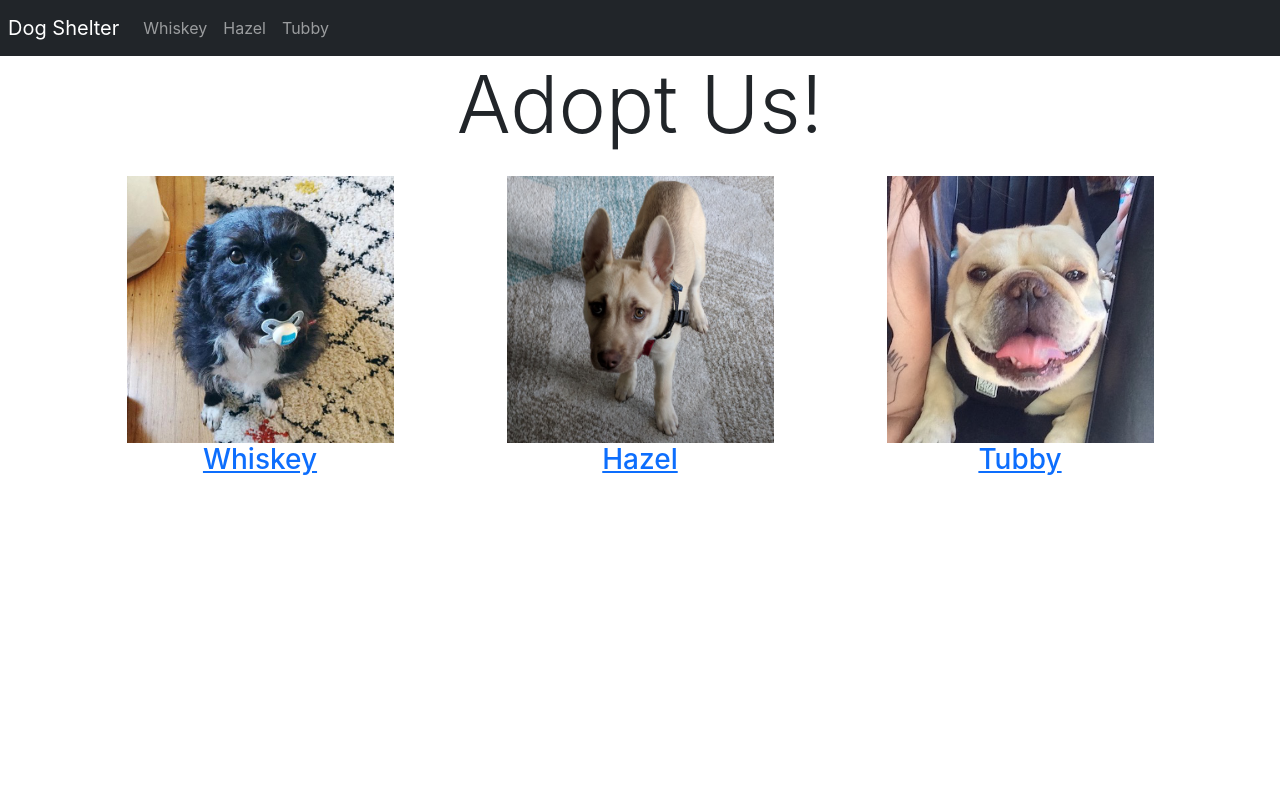
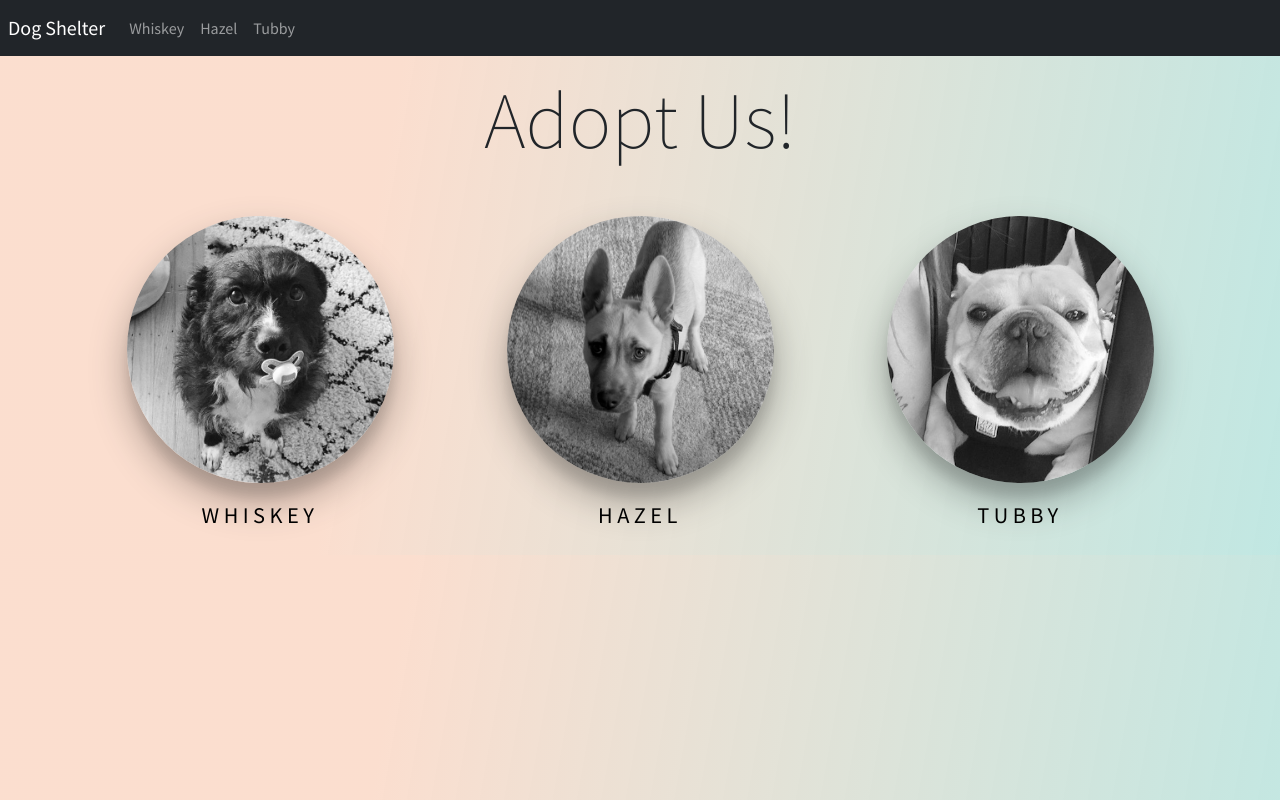
Before and after one commit to phieraditya/react-dog-adoption-website, a React (Create React App) app: page /dogs in a window 1280 px wide. Built offline with nearby package versions, Linux system fonts and the light colour scheme.

Commit message:
style the app

```diff
--- a/src/DogDetails.css
+++ b/src/DogDetails.css
@@ -0,0 +1,12 @@
+.DogDetails-card {
+  box-shadow: 0 19px 38px rgba(0, 0, 0, 0.3), 0 15px 12px rgba(0, 0, 0, 0.1);
+}
+
+.DogDetails-card img {
+  filter: grayscale();
+  transition: 0.4s filter ease;
+}
+
+.DogDetails-card:hover img {
+  filter: none;
+}
--- a/src/DogList.css
+++ b/src/DogList.css
@@ -1,3 +1,45 @@
 .Dog img {
   width: 75%;
+  filter: grayscale();
+  border-radius: 50%;
+  box-shadow: 0 19px 38px rgba(0, 0, 0, 0.3), 0 15px 12px rgba(0, 0, 0, 0.1);
+  transition: 0.4s filter ease;
 }
+
+.Dog:hover img {
+  filter: none;
+}
+
+.Dog .underline {
+  text-decoration: none;
+  border: 4px solid transparent;
+  display: inline-block;
+  vertical-align: top;
+  line-height: 36px;
+  text-transform: uppercase;
+  color: black;
+  letter-spacing: 0.2em;
+  text-align: center;
+  font-size: 1.4rem;
+  margin: 10px;
+  position: relative;
+}
+
+.underline::after {
+  width: 0%;
+  height: 4px;
+  display: block;
+  background-color: #fff;
+  content: '';
+  position: absolute;
+  top: 34px;
+  left: 50%;
+  transition: left 0.4s cubic-bezier(0.215, 0.61, 0.355, 1),
+    width 0.4s cubic-bezier(0.215, 0.61, 0.355, 1);
+}
+
+.Dog:hover .underline::after {
+  width: 100%;
+  top: 34px;
+  left: 0;
+}
--- a/src/DogList.js
+++ b/src/DogList.js
@@ -6,13 +6,15 @@ export default class DogList extends Component {
   render() {
     return (
       <div className="DogList">
-        <h1 className="display-1 text-center mb-4">Adopt Us!</h1>
+        <h1 className="display-1 text-center mt-3 mb-5">Adopt Us!</h1>
         <div className="row">
           {this.props.dogs.map((d) => (
             <div className="Dog col-md-6 col-lg-4 text-center" key={d.name}>
               <img src={d.src} alt={d.name} />
               <h3>
-                <Link to={`/dogs/${d.name}`}>{d.name}</Link>
+                <Link className="underline" to={`/dogs/${d.name}`}>
+                  {d.name}
+                </Link>
               </h3>
             </div>
           ))}
--- a/src/index.css
+++ b/src/index.css
@@ -1,10 +1,16 @@
+@import url('https://fonts.googleapis.com/css2?family=Source+Sans+Pro:wght@200;400&display=swap');
+
 body {
   margin: 0;
-  font-family: -apple-system, BlinkMacSystemFont, 'Segoe UI', 'Roboto', 'Oxygen',
-    'Ubuntu', 'Cantarell', 'Fira Sans', 'Droid Sans', 'Helvetica Neue',
-    sans-serif;
+  padding: 0;
+  font-family: 'Source Sans Pro';
   -webkit-font-smoothing: antialiased;
   -moz-osx-font-smoothing: grayscale;
+  background: linear-gradient(
+    100deg,
+    rgba(250, 214, 195, 0.8) 30%,
+    #b0eae8 120%
+  );
 }
 
 code {
```
